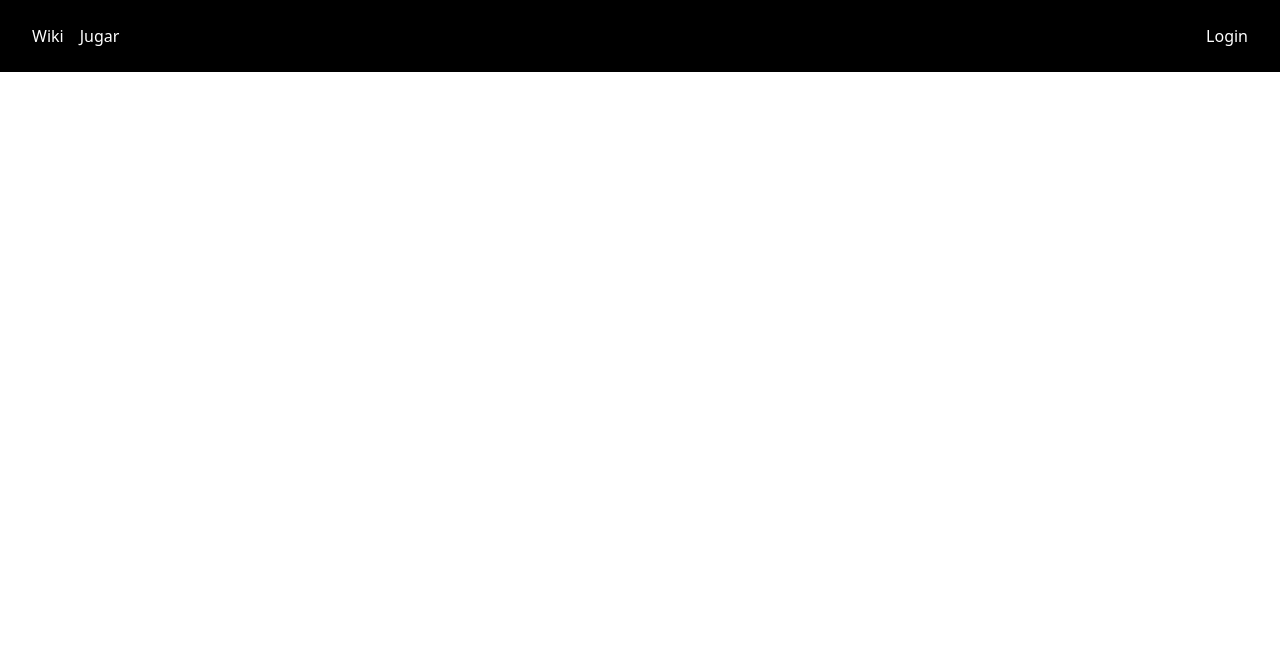
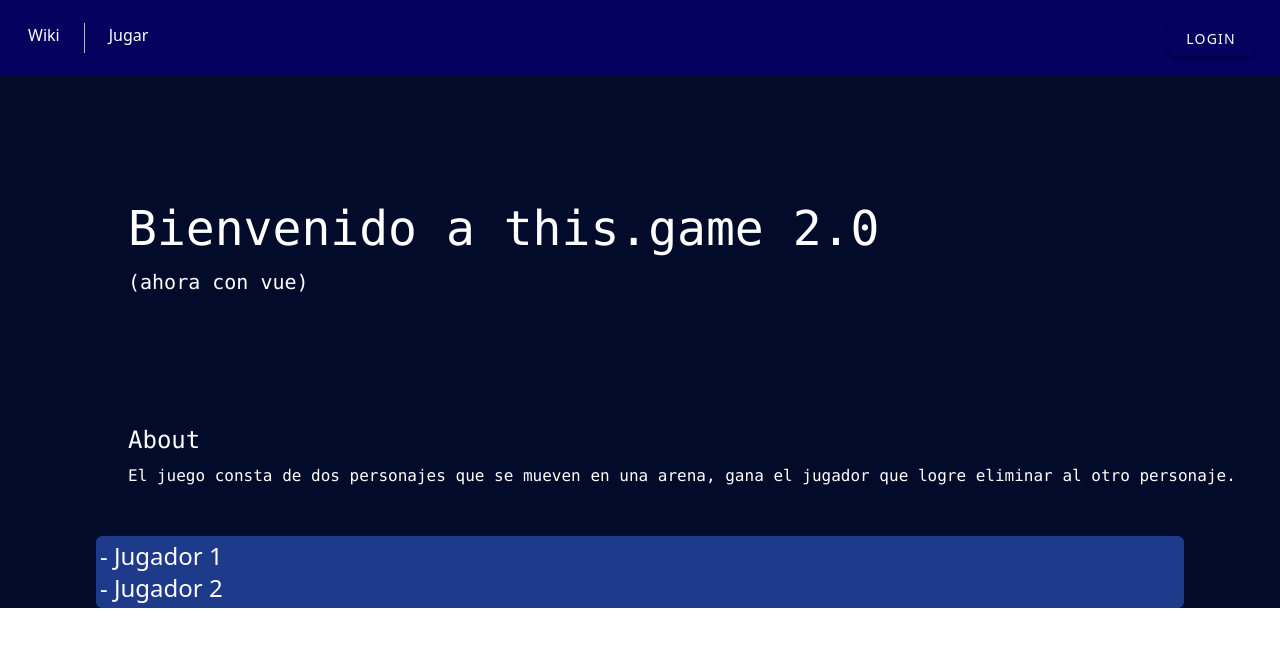
Before and after one commit to dannnnnm/fighterUpgrade, a Vue app: page /wiki in a window 1280 px wide. Before the commit this address had no page. Shown: the top 646 px of the page. Built offline with nearby package versions, Linux system fonts and the light colour scheme.

Commit message:
more changes

```diff
--- a/src/App.vue
+++ b/src/App.vue
@@ -17,7 +17,9 @@ import HelloWorld from './components/HelloWorld.vue'
     </div>
   </header>-->
 
-  <RouterView />
+  <div>
+    <RouterView />
+  </div>
 
 </template>
 
--- a/src/assets/main.css
+++ b/src/assets/main.css
@@ -3,5 +3,9 @@
 @tailwind utilities;
 
 :root {
-  --color-primary: #ff0;
+  --background: #020b2a;
+  --background-light: #05025f;
+  --rojo-sangre: #740C00;
+  --rojo-sangre-claro: #A52404;
+  --acentuar: #F2EA7F;
 }
--- /dev/null
+++ b/src/components/wiki/bienvenida.vue
@@ -0,0 +1,42 @@
+<template>
+    <div class="p-6 pl-32 pt-32 font-mono principal">
+        <div>
+            <p class="text-5xl mb-4"> Bienvenido a this.game 2.0 </p>
+            <p class="text-xl"> (ahora con vue) </p>
+        </div>
+
+        <div class="about pt-32">
+            <p class="text-2xl pb-2">About</p>
+            <p>El juego consta de dos personajes que se mueven en una arena,
+                gana el jugador que logre eliminar al otro personaje.
+            </p>
+
+
+        </div>
+    </div>
+    <div class="justify-center principal pt-6">
+        <div class="mx-24 rounded-md bg-blue-900 p-1 p">
+            <ul >
+                <li>
+                    <p class="text-2xl">- Jugador 1</p>
+
+                </li>
+                <li>
+                    <p class="text-2xl">- Jugador 2</p>
+                </li>
+            </ul>
+        </div>
+    </div>
+
+</template>
+
+<style scoped>
+.principal {
+    background-color: var(--background);
+    color: white
+}
+
+.cont-htp {
+    background-color: aqua;
+}
+</style>
--- a/src/components/wiki/navbar.vue
+++ b/src/components/wiki/navbar.vue
@@ -3,26 +3,39 @@ import { RouterLink, RouterView } from 'vue-router'
 </script>
 
 <template>
-    <div class="p-6">
+    <div class="p-5">
         <div class="flex justify-between align-center px-2">
             <nav>
-                <ul class="links">
-                    <li class="nav-item">
+                <ul class="links gap-6">
+                    <li class="nav-item hover:opacity-75">
                         <RouterLink class="router-link" to="/wiki">Wiki</RouterLink>
                     </li>
-                    <li class="nav-item">
+                    <li>
+                        <div class="linea"></div>
+                    </li>
+                    <li class="nav-item hover:opacity-75">
                         <RouterLink class="router-link" to="/wiki/about">Jugar</RouterLink>
                     </li>
                 </ul>
             </nav>
-            <p>Login</p>
+            <v-btn class="nav-item" >
+                <RouterLink class="router-link" to="/wiki/about">Login</RouterLink>
+            </v-btn>
 
         </div>
     </div>
 </template>
 
 <style scoped>
+
+.linea{
+    border-left: 1px solid white;
+    height: 30px;
+    width: 0;
+    opacity: 0.7;
+}
 * {
+    background-color: var(--background-light);
     color: white
 }
 
@@ -36,6 +49,5 @@ li {
 
 .links {
     display: flex;
-    gap: 1rem;
 }
 </style>
--- a/src/views/Wiki.vue
+++ b/src/views/Wiki.vue
@@ -1,13 +1,14 @@
 <script setup lang="ts">
-import Navbar from '@/components/wiki/navbar.vue'
+import Navbar from '@/components/wiki/navbar.vue';
+import Bienvenida from '@/components/wiki/bienvenida.vue';
 </script>
 
 <template>
-    <Navbar/>
-
+    <div>
+        <Navbar />
+    </div>
+    <div class="">
+        <Bienvenida />
+    </div>
 </template>
-<style scoped>
-* {
-    background-color: black;
-}
-</style>
+<style scoped></style>
```
